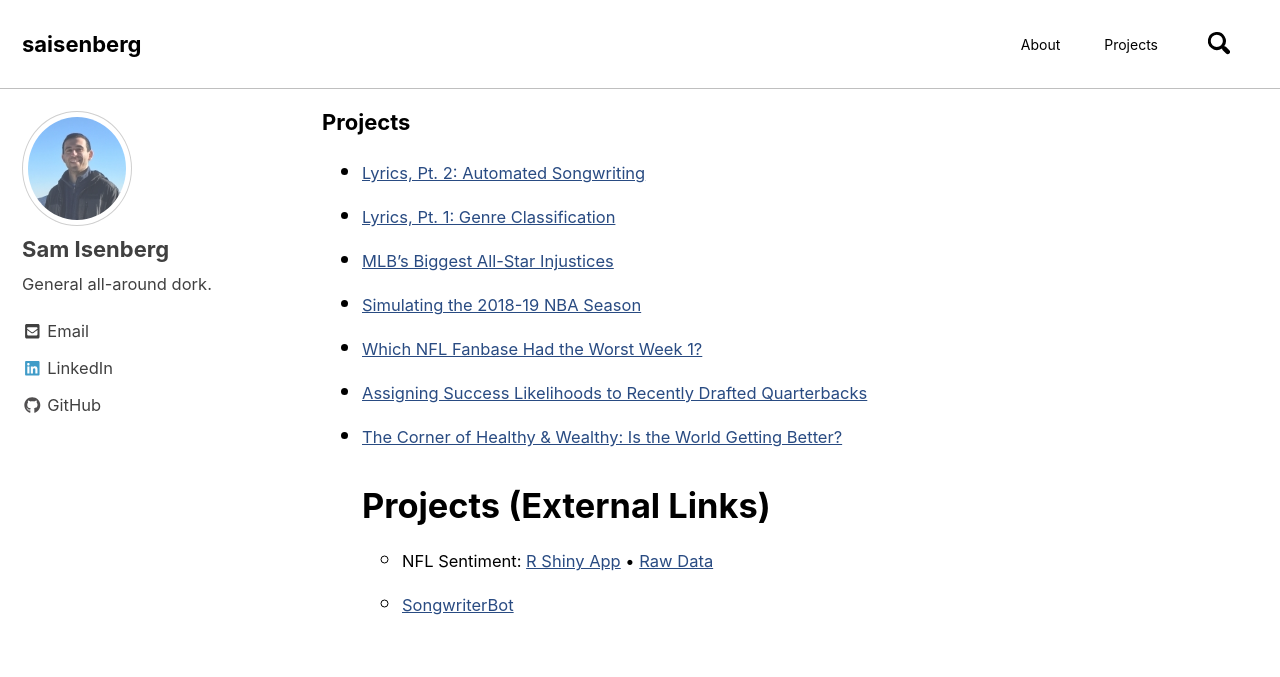
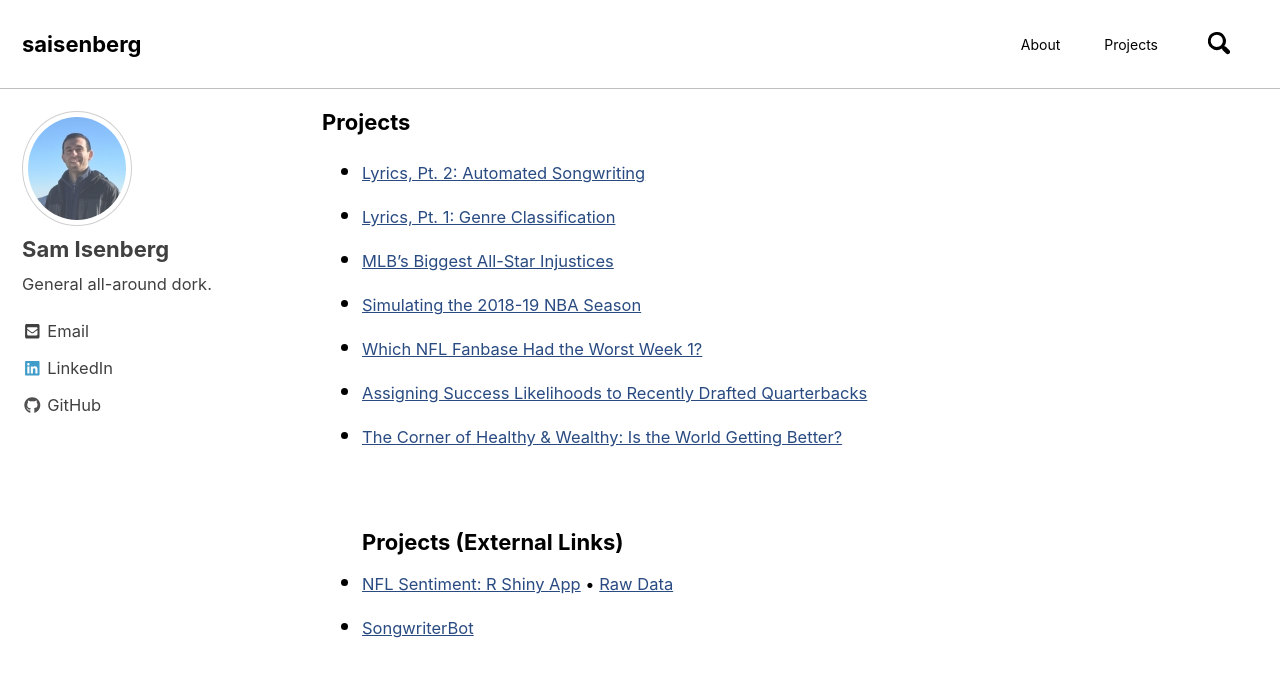
Before and after one commit to saisenberg/saisenberg.github.io, a Jekyll site: the page built from _pages/projects.md, in a window 1280 px wide and 900 px high. Shown: the top 677 px of the window. Built offline with Jekyll 4.4.1, drawn with Linux system fonts in a browser that asks for light colours; nearby versions of some CDN libraries.

```diff
--- a/CHANGELOG (SI).txt
+++ b/CHANGELOG (SI).txt
@@ -1,6 +1,6 @@
 CHANGELOG
 
-0.38
+0.38-0.39
 - added songwriterbot post
 - added external links section to projects page
 
--- a/_pages/projects.md
+++ b/_pages/projects.md
@@ -14,8 +14,6 @@ author_profile: true
 <br>
 <br>
 
-<h1>Projects (External Links)</h1>
-<ul>
-<li><small>NFL Sentiment: <a href="https://saisenberg.shinyapps.io/weekly-nfl-sentiment/">R Shiny App</a> • <a href="https://docs.google.com/spreadsheets/d/17FIBsCmEbSYLDrcfK-z7y5cVPAKAWOQPi5a4kl3gCoE/edit#gid=560609653">Raw Data</a></small></li>
+<h3>Projects (External Links)</h3>
+<li><small><a href="https://saisenberg.shinyapps.io/weekly-nfl-sentiment/">NFL Sentiment: R Shiny App</a> • <a href="https://docs.google.com/spreadsheets/d/17FIBsCmEbSYLDrcfK-z7y5cVPAKAWOQPi5a4kl3gCoE/edit#gid=560609653">Raw Data</a></small></li>
 <li><small><a href="http://songwriterbot.herokuapp.com">SongwriterBot</a></small></li>
-</ul>
```
